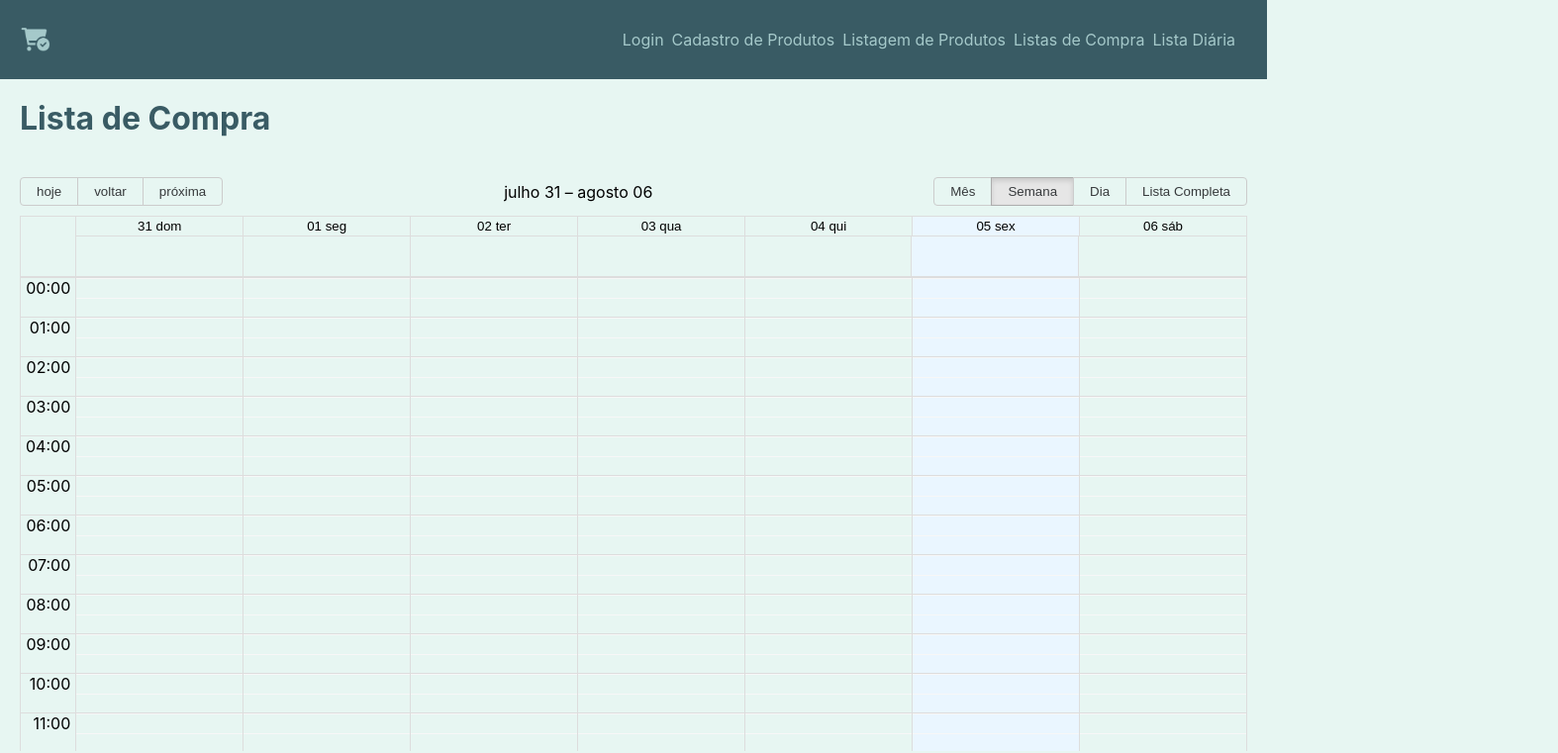
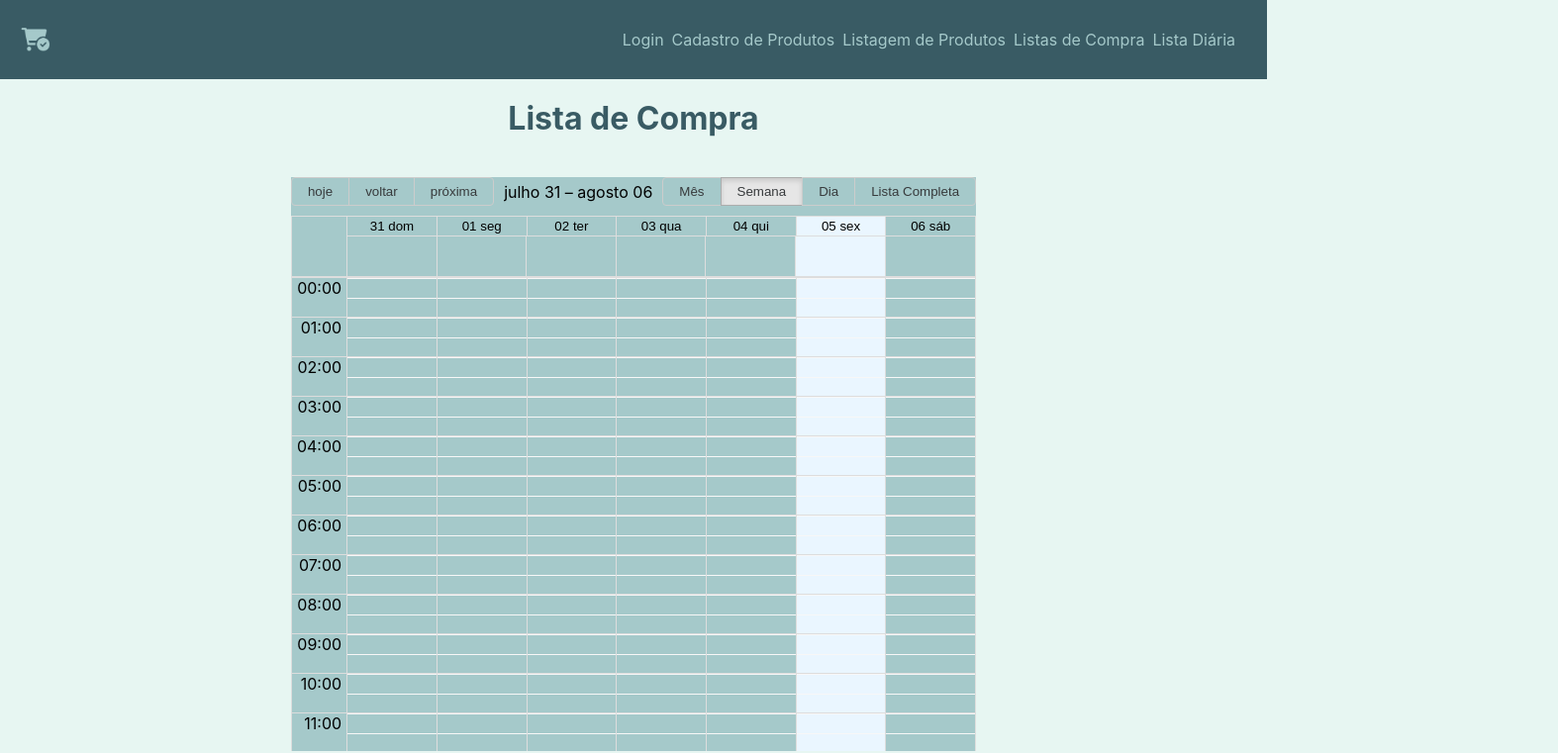
Before and after one commit to joanealves/hackathon, a React (Create React App) app: page /listas-compras in a window 1280 px wide. Shown: the top 761 px of the page at 99% size, 1574 px wide, since content can reach past the window. Built offline with nearby package versions, Linux system fonts and the light colour scheme; no server answers.

Commit message:
Adjust layout calender

```diff
--- a/src/pages/listas-compras/ListasCompras.styles.js
+++ b/src/pages/listas-compras/ListasCompras.styles.js
@@ -2,6 +2,9 @@ import styled from "styled-components";
 
 export const Container = styled.div`
   padding: 20px;
+  display: flex;
+  align-items: center;
+  flex-direction: column;
 `;
 
 export const CalendarWrapper = styled.div`
@@ -14,7 +17,27 @@ export const CalendarBox = styled.div`
 
  } */
 
+
+ background: var(--green_light);
+
+ .sc-olbas  {
+  background: var(--green_dark) ;
+
+  .rbc-time-column {
+    color: #2c3333;
+  }
+
+  .rbc-row .rbc-month-header{
+    color: red;
+  }
+
+ rbc-event{
+    color: red;
+ }
+ }
 `;
+
+// class="rbc-calendar"
 
 export const Absolute = styled.div`
   position: absolute;
```
